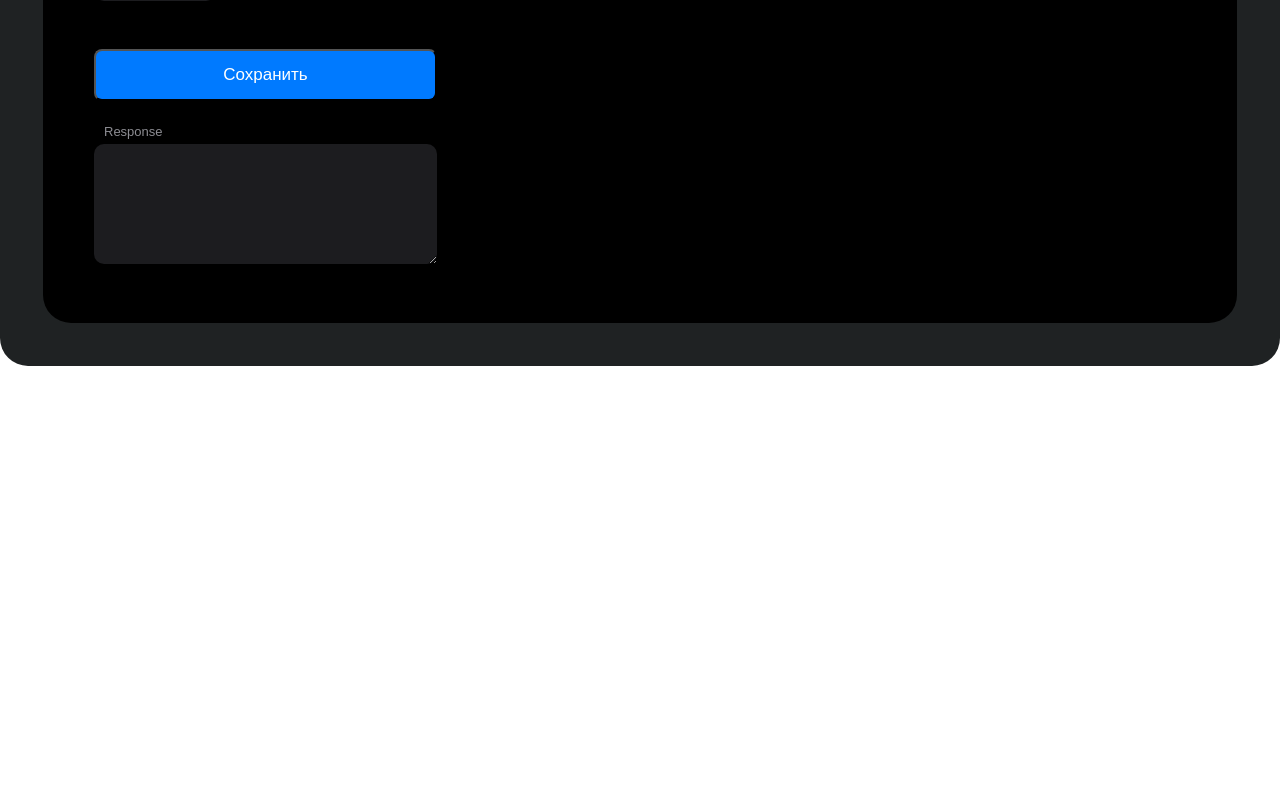
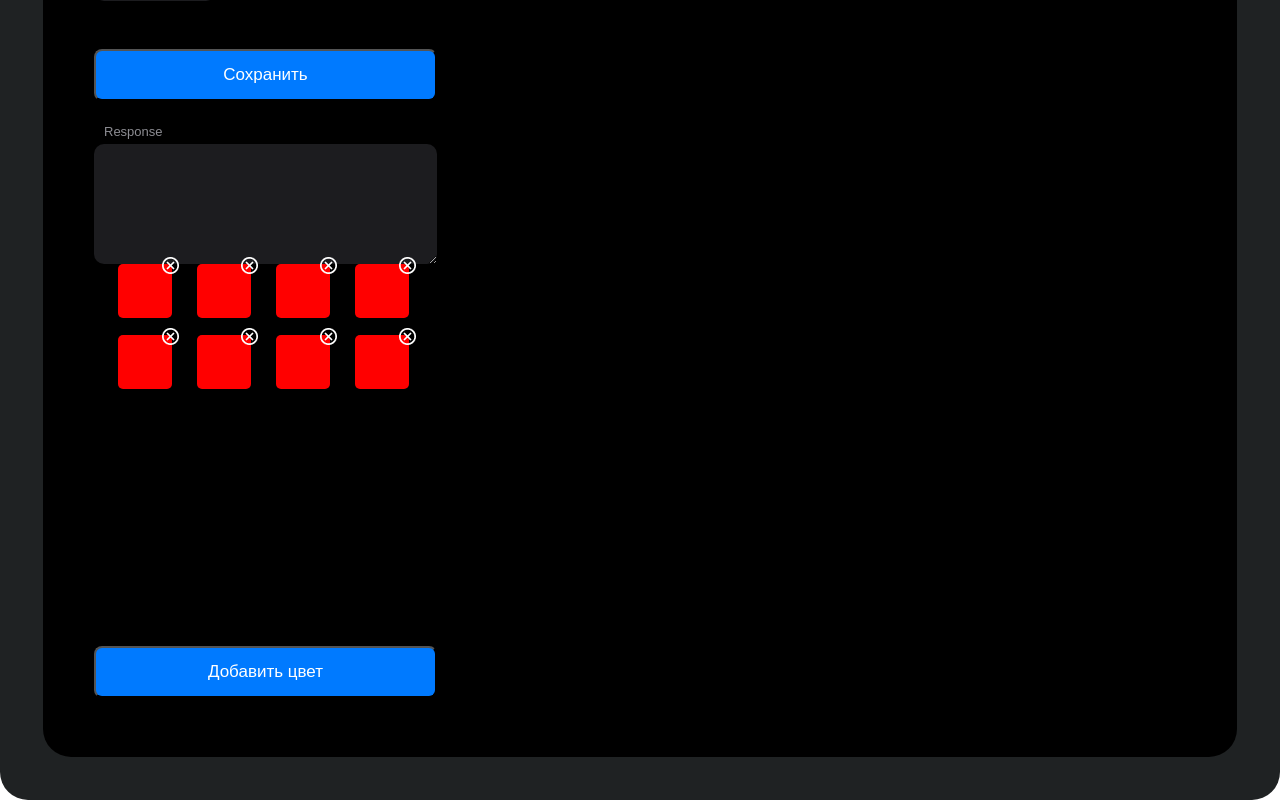
Before and after one commit to Maxim270693/palette-test, a React (Create React App) app: page /palette in a window 1280 px wide. Shown: the part 434-1234 px from the top of the page. Before the commit the page ends 800 px from the top, so only its background shows below. Built offline with nearby package versions, Linux system fonts and the light colour scheme.

Commit message:
added layout palette page

```diff
--- a/src/App.tsx
+++ b/src/App.tsx
@@ -2,6 +2,7 @@ import React from 'react';
 import './App.scss';
 import Header from "./components/Header/Header";
 import Form from "./components/Form/Form";
+import Palette from "./components/Palette/Palette";
 
 function App() {
 
@@ -10,6 +11,7 @@ function App() {
             <div className="container">
                 <Header/>
                 <Form/>
+                <Palette/>
             </div>
         </div>
     );
--- /dev/null
+++ b/src/components/Palette/Palette.scss
@@ -0,0 +1,39 @@
+.paletteWrapper {
+
+  .colorBlock {
+    display: flex;
+    margin-left: 24px;
+    margin-bottom: 240px;
+    flex-wrap: wrap;
+    max-width: 340px;
+
+    li {
+      position: relative;
+      width: 54px;
+      height: 54px;
+      background-color: red;
+      margin-right: 25px;
+      margin-bottom: 17px;
+      border-radius: 5px;
+      list-style-type: none;
+
+      .removeIcon {
+        position: absolute;
+        top: -7px;
+        right: -7px;
+      }
+    }
+  }
+
+  .btn {
+    width: 343px;
+    padding: 14px 16px;
+    background: #007AFF;
+    border-radius: 8px;
+    font-size: 17px;
+    font-weight: 400;
+    cursor: pointer;
+    color: #fff;
+    margin-bottom: 23px;
+  }
+}
--- /dev/null
+++ b/src/components/Palette/Palette.tsx
@@ -0,0 +1,65 @@
+import React from 'react';
+import Button from "../Button/Button";
+import './Palette.scss';
+import removeIcon from '../../image/Remove.png';
+
+const Palette = () => {
+    return (
+        <div className="paletteWrapper">
+            <ul className="colorBlock">
+                <li>
+                    <img src={removeIcon}
+                         alt="removeIcon"
+                         className="removeIcon"
+                    />
+                </li>
+                <li>
+                    <img src={removeIcon}
+                         alt="removeIcon"
+                         className="removeIcon"
+                    />
+                </li>
+                <li>
+                    <img src={removeIcon}
+                         alt="removeIcon"
+                         className="removeIcon"
+                    />
+                </li>
+                <li>
+                    <img src={removeIcon}
+                         alt="removeIcon"
+                         className="removeIcon"
+                    />
+                </li>
+                <li>
+                    <img src={removeIcon}
+                         alt="removeIcon"
+                         className="removeIcon"
+                    />
+                </li>
+                <li>
+                    <img src={removeIcon}
+                         alt="removeIcon"
+                         className="removeIcon"
+                    />
+                </li>
+                <li>
+                    <img src={removeIcon}
+                         alt="removeIcon"
+                         className="removeIcon"
+                    />
+                </li>
+                <li>
+                    <img src={removeIcon}
+                         alt="removeIcon"
+                         className="removeIcon"
+                    />
+                </li>
+            </ul>
+
+            <Button className="btn">Добавить цвет</Button>
+        </div>
+    );
+};
+
+export default Palette;
```
Also changed, not shown: src/image/Remove.png (added).
